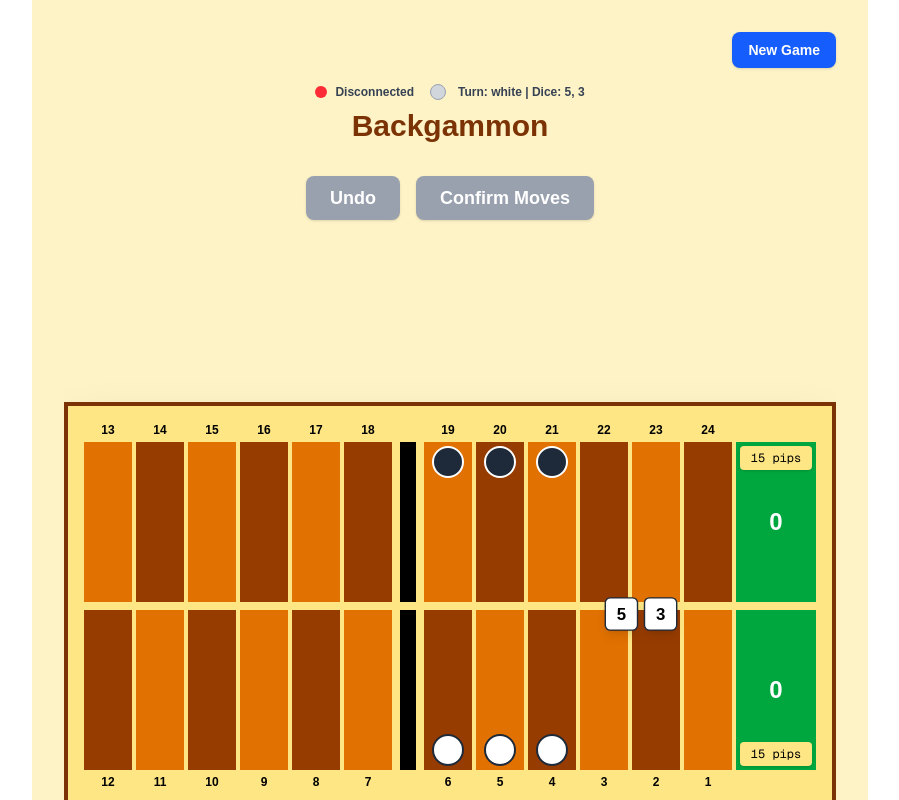
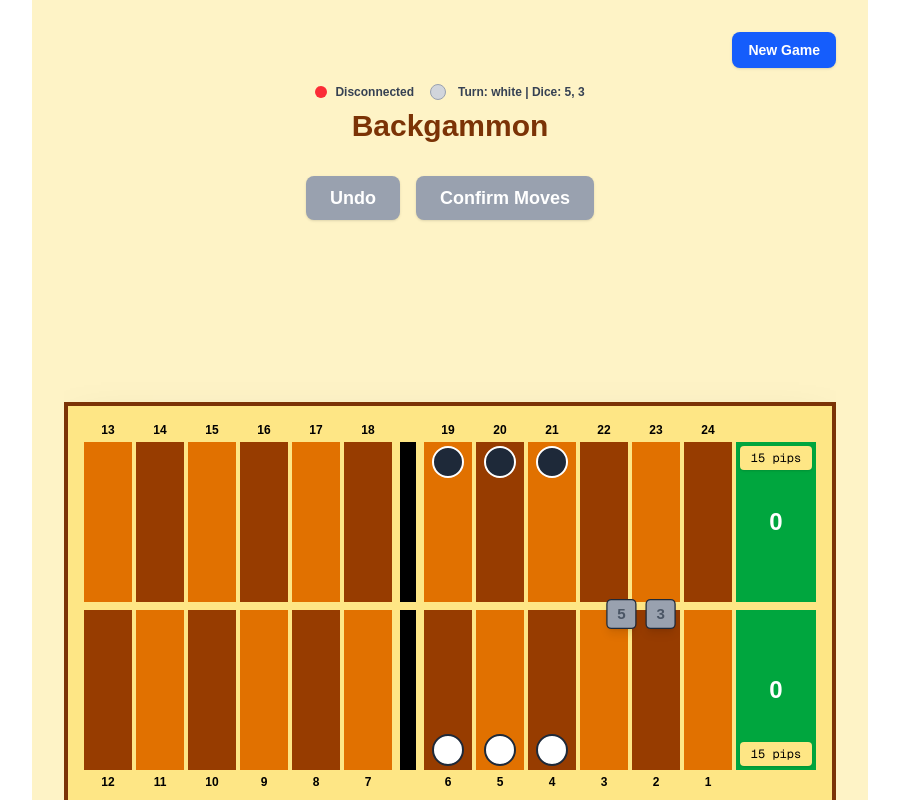
Before and after one commit to tpebop54/backgammon, a Next.js app in the folder web/: page / in a window 1280 px wide. Shown: the top 800 px of the page, without its empty margins (190-1089 px from the left). Built offline with nearby package versions, Linux system fonts and the light colour scheme; no server answers.

Commit message:
checkpoint

```diff
--- a/web/src/components/BackgammonBoard.tsx
+++ b/web/src/components/BackgammonBoard.tsx
@@ -831,7 +831,7 @@ const BackgammonBoard: React.FC = () => {
                                 style={{ width: 80 }}
                             >
                                 <div style={{ transform: 'scale(0.7)', width: '100%' }}>
-                                    <Dice dice={diceToShow} usedDice={usedDiceToShow} />
+                                    <Dice dice={diceToShow} usedDice={usedDiceToShow} disabled={!isMyTurn} />
                                 </div>
                             </div>
                         )}
--- a/web/src/components/Dice.tsx
+++ b/web/src/components/Dice.tsx
@@ -3,9 +3,10 @@ import React from 'react';
 interface DiceProps {
   dice: number[] | null;
   usedDice: boolean[];
+  disabled?: boolean;
 }
 
-const Dice: React.FC<DiceProps> = ({ dice, usedDice }) => {
+const Dice: React.FC<DiceProps> = ({ dice, usedDice, disabled }) => {
   if (!dice) return null;
   return (
     <div className="flex items-center justify-center gap-4 mt-4">
@@ -13,7 +14,11 @@ const Dice: React.FC<DiceProps> = ({ dice, usedDice }) => {
         {dice.map((die, index) => (
           <div
             key={index}
-            className={`w-12 h-12 border-2 border-gray-800 rounded-lg flex items-center justify-center text-2xl font-bold shadow-lg transition-all ${usedDice[index] ? 'bg-gray-400 text-gray-600 scale-90' : 'bg-white text-black'}`}
+            className={`w-12 h-12 border-2 border-gray-800 rounded-lg flex items-center justify-center text-2xl font-bold shadow-lg transition-all ${
+              usedDice[index] || disabled
+                ? 'bg-gray-400 text-gray-600 scale-90'
+                : 'bg-white text-black'
+            }`}
           >
             {die}
           </div>
```
Also changed, not shown: 1 other file (tests, documents, lock files or other folders).
